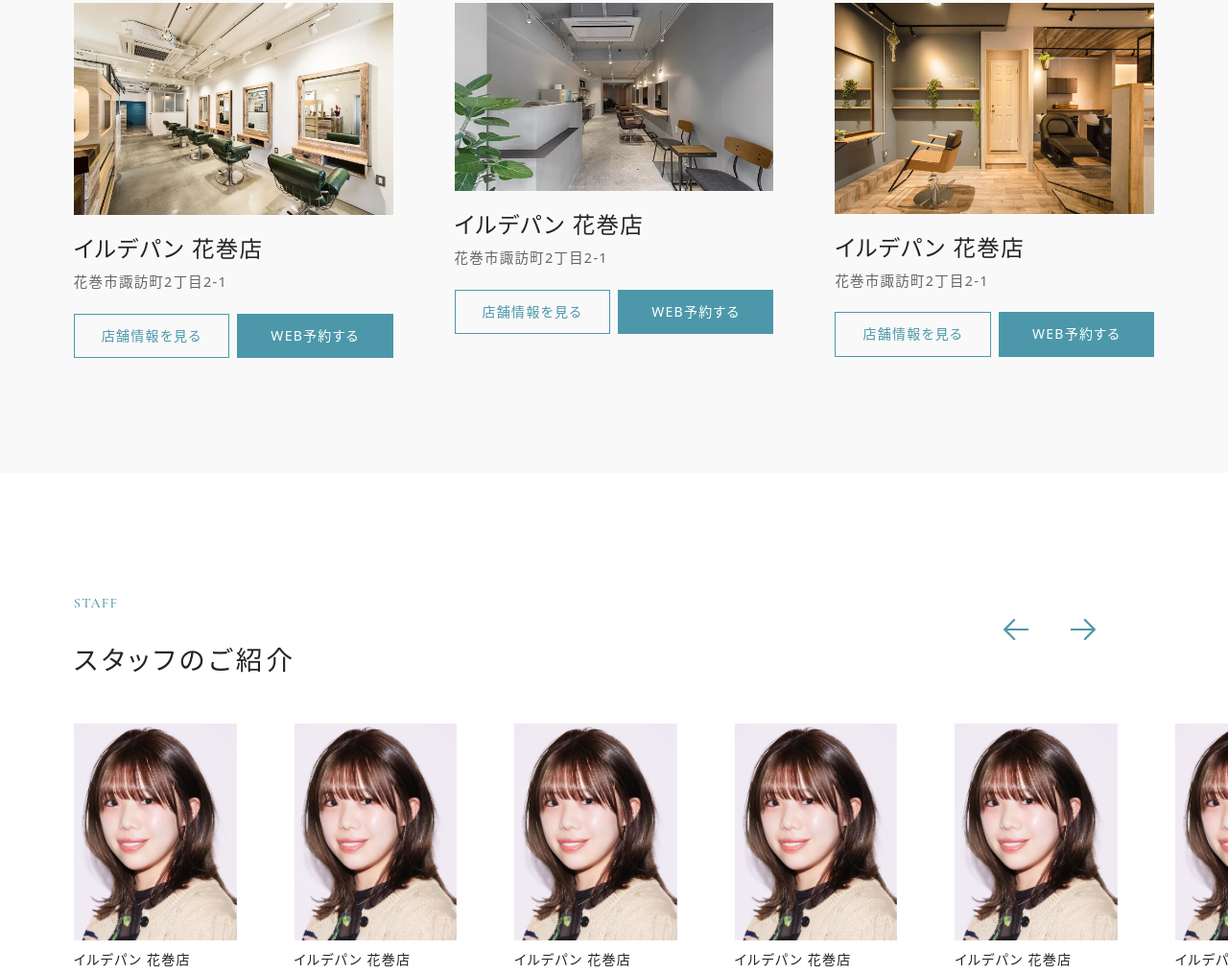
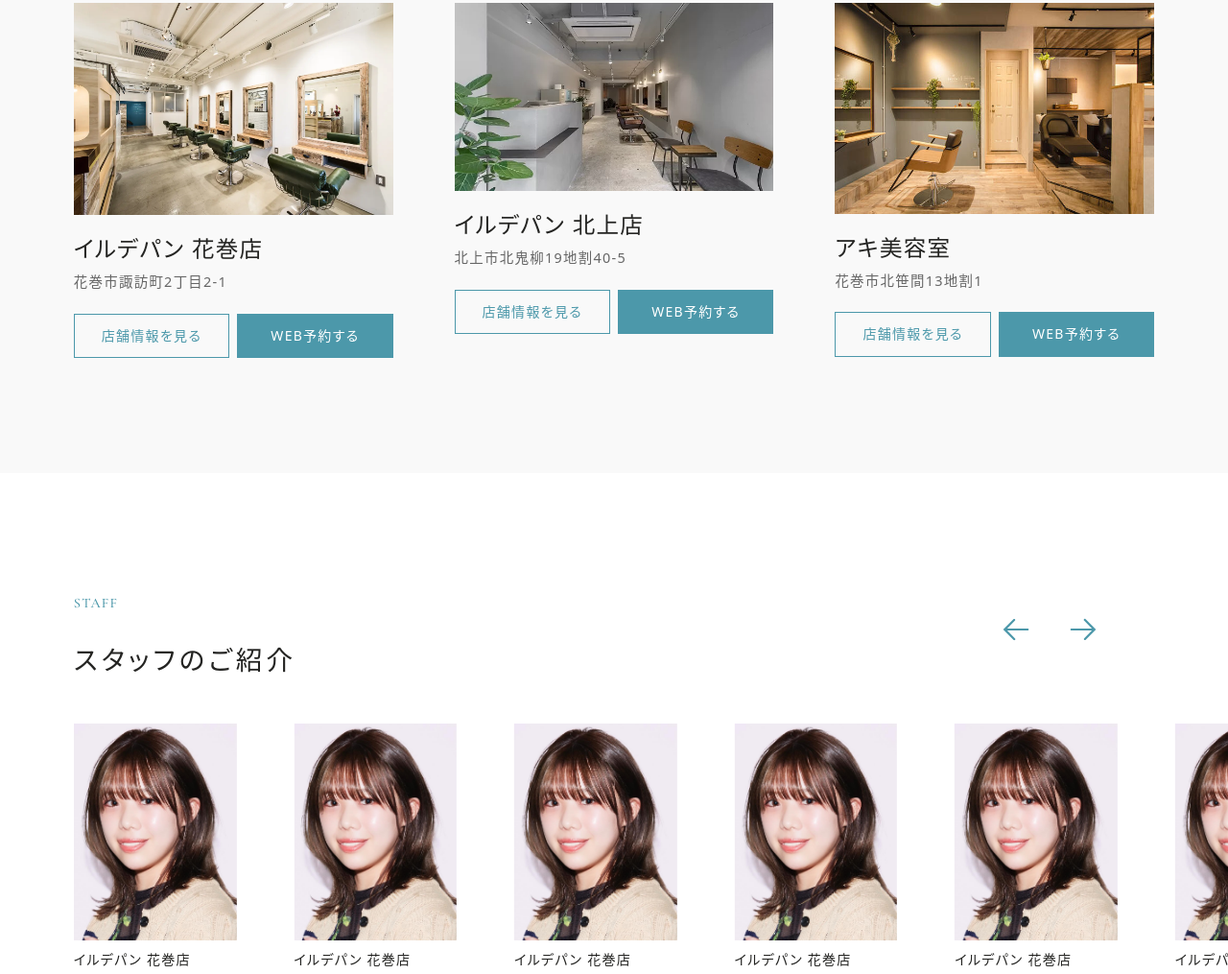
Before and after one commit to takeru-k/ile, a plain HTML site: page index.html in a window 1280 px wide. Shown: the part 1773-2788 px from the top of the page at 96% size. Drawn offline with nearby package versions, Linux system fonts and the light colour scheme.

Commit message:
微修正

```diff
--- a/index.html
+++ b/index.html
@@ -170,9 +170,9 @@
             </div>
             <!-- /.c-card__image -->
 
-            <h3 class="c-card__title">イルデパン 花巻店</h3>
+            <h3 class="c-card__title">イルデパン 北上店</h3>
             <!-- /.c-card__title -->
-            <p class="c-card__address">花巻市諏訪町2丁目2-1</p>
+            <p class="c-card__address">北上市北鬼柳19地割40-5</p>
 
             <div class="c-card__links">
               <a
@@ -196,9 +196,9 @@
             </div>
             <!-- /.c-card__image -->
 
-            <h3 class="c-card__title">イルデパン 花巻店</h3>
+            <h3 class="c-card__title">アキ美容室</h3>
             <!-- /.c-card__title -->
-            <p class="c-card__address">花巻市諏訪町2丁目2-1</p>
+            <p class="c-card__address">花巻市北笹間13地割1</p>
 
             <div class="c-card__links">
               <a href="store.html#aki" class="c-card__link c-card__link--store"
```
